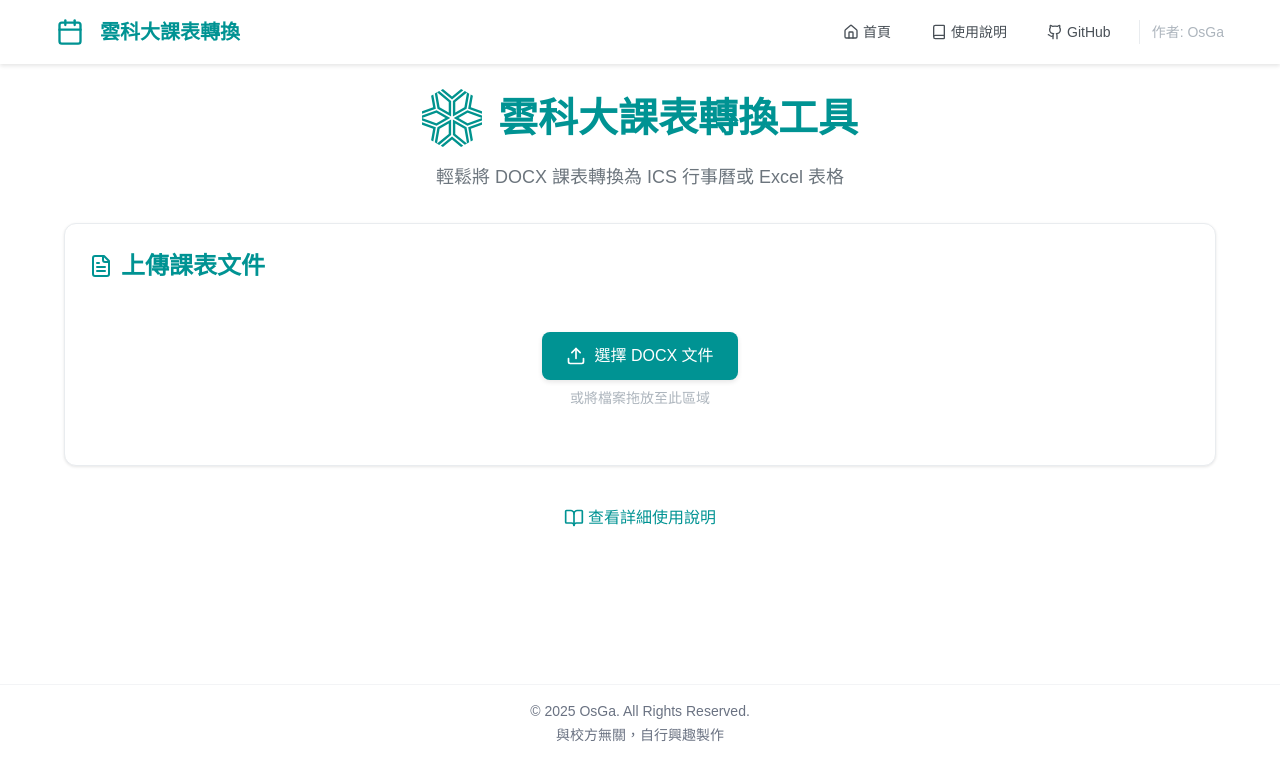
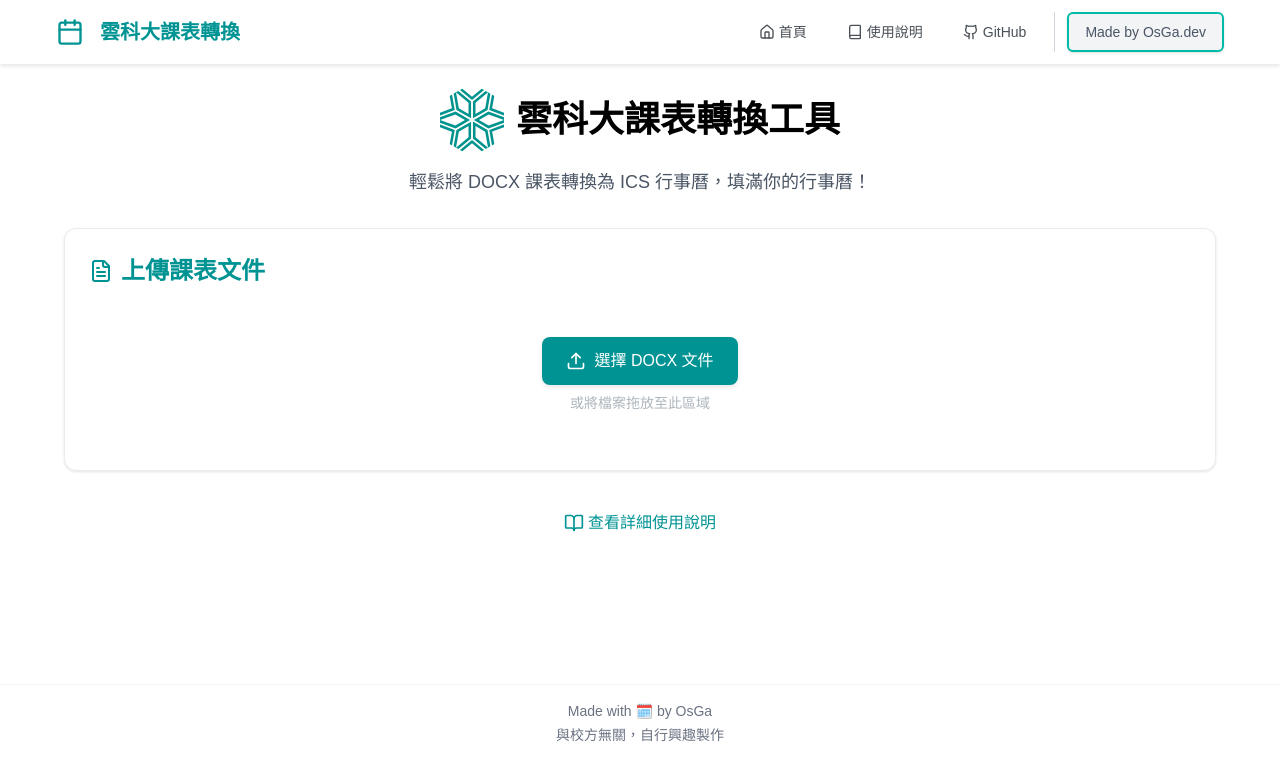
Before and after one commit to osga24/NYUST-ICS, a Next.js app: page / in a window 1280 px wide. Shown: the top 780 px of the page. Built offline with nearby package versions, Linux system fonts and the light colour scheme.

Commit message:
update author info

```diff
--- a/src/app/guide/page.tsx
+++ b/src/app/guide/page.tsx
@@ -544,7 +544,7 @@ export default function GuidePage() {
 							color: yuntechTheme.gray[700],
 							lineHeight: 1.6
 						}}>
-							A: 系統會嘗試識別標準格式的課表，但如果您的課表格式特殊或有手動修改，可能會導致識別錯誤。請確保上傳的是從校務系統下載的原始課表。
+							A: 系統會嘗試識別標準格式的課表，但如果您的課表格式特殊或有手動修改，可能會導致識別錯誤。請確保上傳的是從單一下載的原始課表。
 						</p>
 					</div>
 
@@ -560,7 +560,7 @@ export default function GuidePage() {
 							color: yuntechTheme.gray[700],
 							lineHeight: 1.6
 						}}>
-							A: 目前系統不支持直接編輯識別後的課程資訊。如需編輯，建議先匯出為 Excel，在 Excel 中編輯後再手動添加到您的行事曆中。
+							A: 目前系統不支持直接編輯識別後的課程資訊。如需編輯，建議嘗試按照原 DOCX 的檔案進行編輯，並且嘗試系統是否可以讀取課程。
 						</p>
 					</div>
 
@@ -576,7 +576,7 @@ export default function GuidePage() {
 							color: yuntechTheme.gray[700],
 							lineHeight: 1.6
 						}}>
-							A: 在課表識別成功後，頁面會顯示學期設置區域，您可以在那裡調整學期的開始日期和結束日期。
+							A: 在課表識別成功後，頁面會顯示學期設置區域，目前是由系統預設雲科本學期的開始時間以及結束時間，會在每次學期結束後手動更新，如果沒有的話請提醒我🥲。
 						</p>
 					</div>
 
@@ -592,7 +592,7 @@ export default function GuidePage() {
 							color: yuntechTheme.gray[700],
 							lineHeight: 1.6
 						}}>
-							A: 目前系統僅根據課表生成課程行事曆，不包含假期或特殊日期。您需要手動在行事曆中添加這些信息。
+							A: 目前系統僅根據課表生成課程行事曆，不包含假期或特殊日期。需要自行將假日手動移除，日後（可能）會更新，如果想一同協作，歡迎<a href='https://osga.dev/contact' className='text-teal-600 hover:text-teal-700'>聯絡我</a>。
 						</p>
 					</div>
 
@@ -608,7 +608,23 @@ export default function GuidePage() {
 							color: yuntechTheme.gray[700],
 							lineHeight: 1.6
 						}}>
-							A: 不會。本工具完全在您的瀏覽器中運行，所有文件處理都在您的本地設備上進行，不會將您的資料上傳到任何伺服器。
+							A: 不會。本工具完全在您的瀏覽器中運行，所有文件處理都在本地設備上進行，不會將資料上傳到任何伺服器。
+						</p>
+					</div>
+
+					<div>
+						<h3 style={{
+							fontWeight: '500',
+							fontSize: '1.125rem',
+							color: yuntechTheme.gray[800],
+							margin: '0 0 0.25rem 0'
+						}}>Q: 滷肉飯拌還不拌？</h3>
+						<p style={{
+							marginTop: '0.25rem',
+							color: yuntechTheme.gray[700],
+							lineHeight: 1.6
+						}}>
+							A: 不拌，跟咖哩一樣，但是這問題希望明年開展營可以再問一次長官們。
 						</p>
 					</div>
 				</div>
--- a/src/app/layout.tsx
+++ b/src/app/layout.tsx
@@ -30,15 +30,15 @@ export default function RootLayout({
         style={{ overscrollBehaviorX: "auto" }}
       >
         <Navbar
-          authorName="OsGa"
-          githubUrl="https://github.com/OsGa"
+          authorName="OsGa.dev"
+		  githubUrl = "https://github.com/osga24/NYUST-Calendar-Maker"
         />
         <main>
           {children}
         </main>
         <footer className="bg-white py-4 border-t border-gray-100">
           <div className="max-w-5xl mx-auto px-6 text-center text-sm text-gray-500">
-            <p>© 2025 OsGa. All Rights Reserved.</p>
+            <p>Made with 🗓️ by OsGa</p>
             <p className="mt-1">與校方無關，自行興趣製作</p>
           </div>
         </footer>
--- a/src/app/page.tsx
+++ b/src/app/page.tsx
@@ -14,13 +14,12 @@ import SemesterPicker from '../components/SemesterPicker';
 import { FileText, Calendar, FileSpreadsheet, Upload, Info, CheckCircle, BookOpen } from 'lucide-react';
 import Link from 'next/link';
 
-// 雲科大主題配色
 const yuntechTheme = {
-	primary: '#009393',     // 主要綠松色
-	secondary: '#007575',   // 深綠松色
-	light: '#4FC3C3',       // 淺綠松色
-	ultraLight: '#E6F7F7',  // 極淺綠松背景
-	accent: '#E6F7F7',      // 點綴色
+	primary: '#009393',
+	secondary: '#007575',
+	light: '#4FC3C3',
+	ultraLight: '#E6F7F7',
+	accent: '#E6F7F7',
 	white: '#ffffff',
 	gray: {
 		50: '#f8f9fa',
@@ -203,34 +202,22 @@ export default function Home() {
 				initial={{ opacity: 0, y: -20 }}
 				animate={{ opacity: 1, y: 0 }}
 				transition={{ duration: 0.5 }}
-				style={{
-					textAlign: 'center',
-					marginBottom: '2rem'
-				}}
+				className="text-center mb-8"
 			>
-				<div style={{ display: 'flex', alignItems: 'center', justifyContent: 'center', marginBottom: '1rem' }}>
+				<div className="flex flex-col sm:flex-row items-center justify-center gap-4 sm:gap-3 mb-4">
 					<Image
 						src="/NYUST.svg"
 						alt="雲科大校徽"
 						width={60}
 						height={60}
-						style={{ marginRight: '1rem' }}
+						className="w-12 h-12 sm:w-16 sm:h-16"
 					/>
-					<h1 style={{
-						fontSize: '2.5rem',
-						fontWeight: 'bold',
-						color: yuntechTheme.primary,
-						margin: 0
-					}}>
+					<h1 className="text-3xl sm:text-4xl font-bold text-primary m-0">
 						雲科大課表轉換工具
 					</h1>
 				</div>
-				<p style={{
-					marginTop: '0.5rem',
-					color: yuntechTheme.gray[600],
-					fontSize: '1.125rem'
-				}}>
-					輕鬆將 DOCX 課表轉換為 ICS 行事曆或 Excel 表格
+				<p className="mt-2 text-gray-600 text-xs sm:text-lg">
+					輕鬆將 DOCX 課表轉換為 ICS 行事曆，填滿你的行事曆！
 				</p>
 			</motion.div>
 
--- a/src/components/Navbar.tsx
+++ b/src/components/Navbar.tsx
@@ -30,7 +30,7 @@ const yuntechTheme = {
 };
 
 const Navbar: React.FC<NavbarProps> = ({
-  authorName = "OsGa",
+	authorName = "OsGa.dev",
 	githubUrl = "https://github.com/osga24/NYUST-Calendar-Maker"
 }) => {
 	const [isMobileMenuOpen, setIsMobileMenuOpen] = useState(false);
@@ -164,16 +164,17 @@ const Navbar: React.FC<NavbarProps> = ({
 							<Github style={{ height: '1rem', width: '1rem', marginRight: '0.25rem' }} />
 							GitHub
 						</a>
-            <div style={{
-              paddingLeft: '0.75rem',
-              borderLeft: `1px solid ${yuntechTheme.gray[200]}`
-            }}>
-              <span style={{
-                fontSize: '0.875rem',
-                color: yuntechTheme.gray[500]
-              }}>
-                作者: {authorName}
-              </span>
+						<div className="pl-3 border-l border-gray-300">
+							<a
+								href="https://osga.dev"
+								target="_blank"
+								rel="noopener noreferrer"
+								className="inline-flex items-center gap-2 px-4 py-2 text-sm font-medium text-gray-600 bg-gray-100 rounded-md border-2 border-teal-500 shadow-sm
+								hover:bg-teal-600 hover:text-white hover:scale-105 transition-all duration-300 ease-out
+								focus:outline-none focus:ring focus:ring-teal-400 active:scale-95"
+								>
+								Made by {authorName}
+							</a>
 						</div>
 					</div>
 
@@ -308,12 +309,17 @@ const Navbar: React.FC<NavbarProps> = ({
 						<Github style={{ height: '1.25rem', width: '1.25rem', marginRight: '0.5rem' }} />
 						GitHub
 					</a>
-          <div style={{
-            padding: '0.75rem',
-            fontSize: '0.875rem',
-            color: yuntechTheme.gray[500]
-          }}>
-            作者: {authorName}
+					<div className="text-center">
+						<a
+							href="https://osga.dev"
+							target="_blank"
+							rel="noopener noreferrer"
+							className="inline-block px-4 py-2 text-sm font-medium text-gray-600 rounded-md
+							hover:bg-teal-600 hover:text-white hover:scale-105 transition-all duration-300 ease-out
+							focus:outline-none focus:ring focus:ring-teal-400 active:scale-95"
+						>
+							Made by {authorName}
+						</a>
 					</div>
 				</div>
 			</div>
```
Lines whose indentation alone changed are shown as unchanged.
